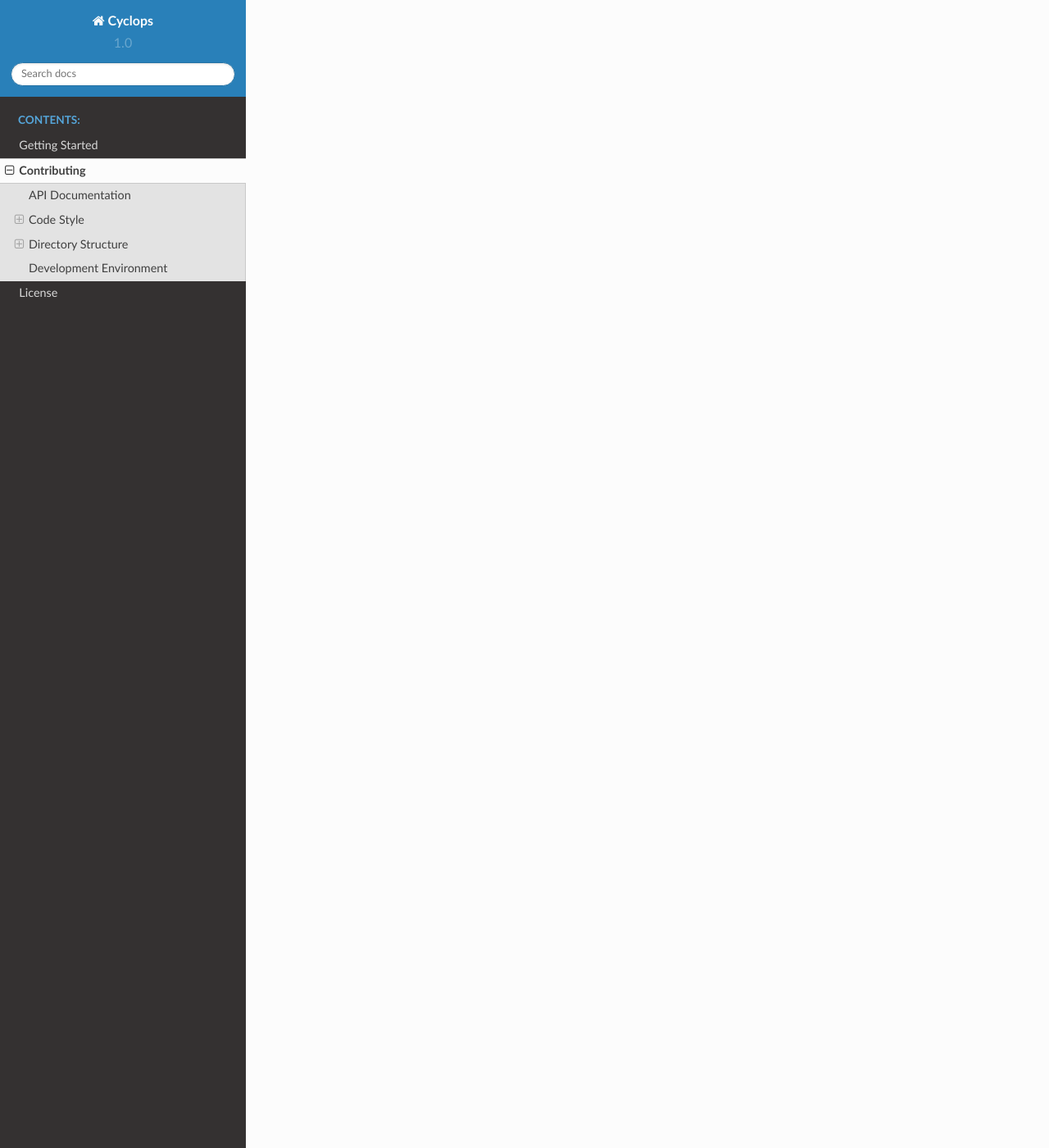
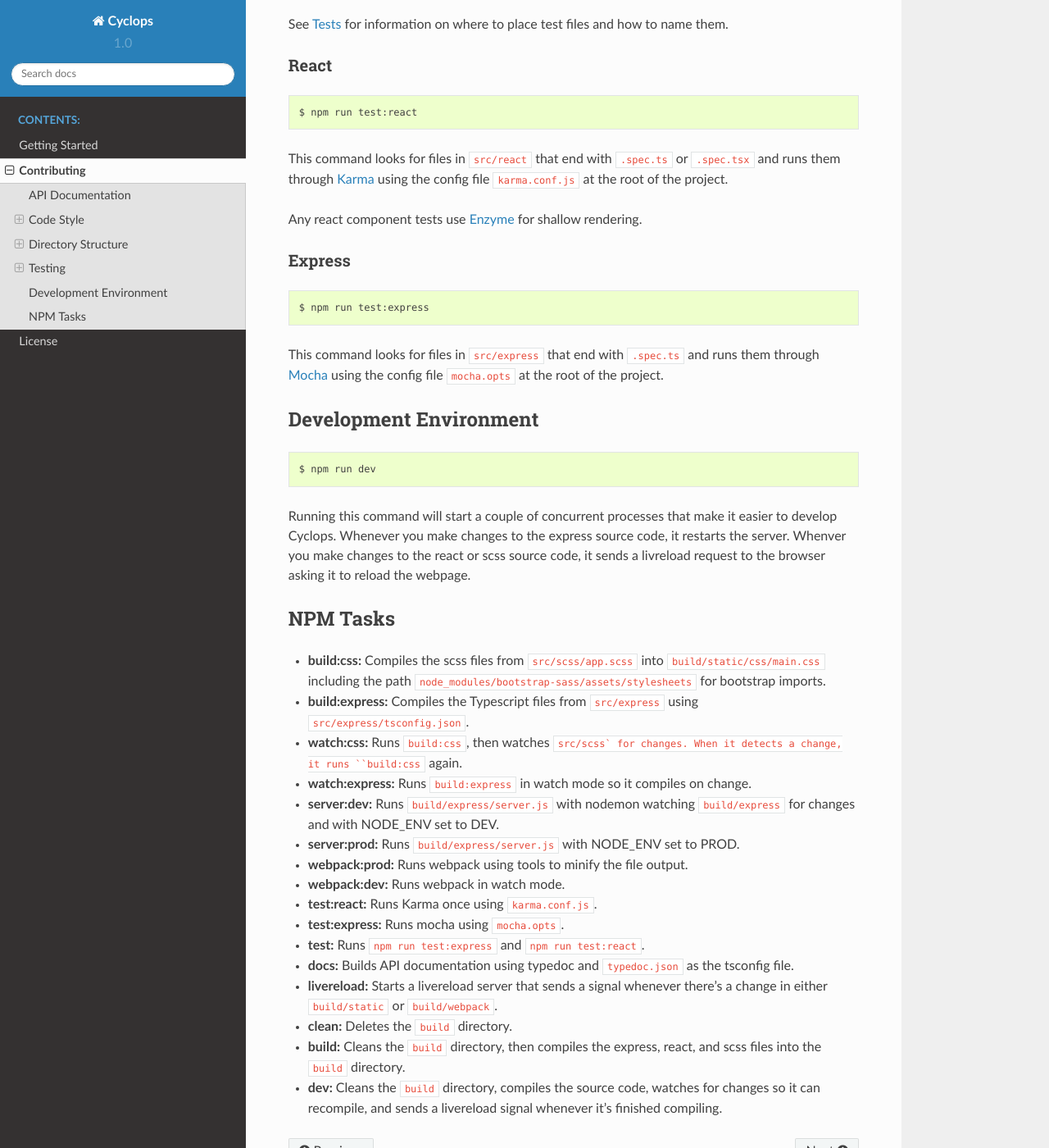
Before and after one commit to nelu/cyclops, a Sphinx documentation site: the page built from sphinx-docs/source/contributing.txt, in a window 1280 px wide and 1400 px high, scrolled down 8996 px. Shown: the whole window at 82% size. Built offline with Sphinx 7.4.7 and the Read the Docs theme 2.0.0, drawn with Linux system fonts in a browser that asks for light colours; some of the changed text lies outside the part shown.

Commit message:
add documentation for developers

```diff
--- a/package.json
+++ b/package.json
@@ -15,7 +15,7 @@
     "test:react": "karma start --single-run",
     "test:express": "mocha --opts mocha.opts",
     "test": "npm run test:express & npm run test:react",
-    "docs": "typedoc --out docs --target ES6 --tsconfig typedoc.json --readme DOCUMENTATION.md --includeDeclarations --ignoreCompilerErrors src/",
+    "docs": "typedoc --out docs --target ES6 --tsconfig typedoc.json --includeDeclarations --ignoreCompilerErrors src/",
     "livereload": "livereload \"build/static,build/webpack\"",
     "clean": "del build",
     "build": "npm run clean && npm run build:express && npm run build:css && npm run webpack:prod",
--- a/sphinx-docs/source/contributing.txt
+++ b/sphinx-docs/source/contributing.txt
@@ -24,7 +24,9 @@ Code Style
 General
 =======
 
-The style uses most of `Typescript's coding guidelines <https://github.com/Microsoft/TypeScript/wiki/Coding-guidelines>`_ with a few exceptions, such as indenting with 2 spaces instead of 4. These exceptions are caught by TSLint, so make sure to run it before contributing.
+The style uses `Typescript's coding guidelines <https://github.com/Microsoft/TypeScript/wiki/Coding-guidelines>`_ and `TSLint rules <https://palantir.github.io/tslint/>`_ with a few exceptions. These exceptions are outlined in the ``tslint.json`` file at the root of the project directory.
+
+Make sure to run TSLint before making a pull request.
 
 .. _code-style-express-router:
 
@@ -274,16 +276,20 @@ React
 
     |── api/
     |   └── endpoint/
+    |       |── _tests_/
     |       |── api.ts
     |       |── constants.ts
     |       |── schema.ts
     |       |── types.ts
     |       └── utils.ts
     |── components/
+    |   └── _tests_/
     |── services/
     |   └── service
     |       |── components/
+    |       |   └── _tests_/
     |       |── utils/
+    |       |   └── _tests_/
     |       |── types.ts
     |       └── constants.ts
     |── types/
@@ -291,14 +297,20 @@ React
     |── typings/
     |   └── typing.d.ts
     |── utils/
+    |   |── _tests_/
     |   └── utility.ts
     |── views/
     |   └── view/
     |       |── actions/
+    |       |   └── _tests_/
     |       |── components/
+    |       |   └── _tests_/
     |       |── containers/
+    |       |   └── _tests_/
     |       |── reducers/
+    |       |   └── _tests_/
     |       |── utils/
+    |       |   └── _tests_/
     |       |── constants.ts
     |       └── types.ts
     |── app.tsx
@@ -306,6 +318,7 @@ React
     |── store.ts
     └── tsconfig.json
 
+- **_tests_:** See :ref:`directory-structure-tests`.
 - **api:** Contains files that connect to the Cyphon API. It's subdirectory's are correlated to the root of the Cyphon API to easily locate where endpoint types and functions live. Each subdirectory is named after the API url and can contains these files:
 
     - **api.ts:** Functions that gets or sends information to the API endpoint.
@@ -348,16 +361,20 @@ Express
 ::
 
     |── controllers/
+    |   └── _tests_
     |── middlewares/
+    |   └── _tests_/
     |── static/
     |── typings/
     |── utils/
+    |   └── _tests_/
     |── views/
     |── constants.ts
     |── server.ts
     |── tsconfig.json
     └── types.js
 
+- **_tests_:** See :ref:`directory-structure-tests`.
 - **controllers:** Controllers that handle the different routes of the server. Files in this directory should follow he style referenced here: :ref:`code-style-express-router`.
 - **middlewares:** Express middleware.
 - **static:** Static assets that are served at the url ``/static/``.
@@ -369,6 +386,21 @@ Express
 - **tsconfig.json:** Typescript configuration for the express server.
 - **types.js** Type definitions for the server.
 
+.. _directory-structure-tests:
+
+Tests
+=====
+
+::
+
+    └── (directory)/
+        |── _tests_/
+        |   |── file.spec.ts
+        |   └── component.spec.tsx
+        |── file.ts
+        └── component.ts
+
+You might notice a few directories in :ref:`directory-structure-react` and :ref:`directory-structure-express` with directories named ``_tests_``. These store tests for files in that directory. The test file name should be the same as the file it's testing, but it should be suffixed with ``.spec.ts`` or ``.spec.tsx``. The suffix depends on if the file contains any JSX in it. This structure keeps the directory from becoming polluted with spec files. See :ref:`tests` for more info.
 
 .. _directory-structure-scss:
 
@@ -416,6 +448,45 @@ Build
 - **static:** Compiled static assets are placed here. Right now it only holds the compiled sass stylesheet.
 - **webpack:** Compiled webpack bundles and assets are placed here.
 
+.. _tests:
+
+Testing
+*******
+
+::
+
+    $ npm run test
+
+This command runs all the testing commands for the application.
+
+All tests use `Mocha <https://mochajs.org/>`_ as the testing framework, use `Chai <http://chaijs.com/>`_ as the assertion library, and uses `Sinon <http://sinonjs.org/>`_ for mocking.
+
+See :ref:`directory-structure-tests` for information on where to place test files and how to name them.
+
+.. _tests-react:
+
+React
+=====
+
+::
+
+    $ npm run test:react
+
+This command looks for files in ``src/react`` that end with ``.spec.ts`` or ``.spec.tsx`` and runs them through `Karma <https://karma-runner.github.io/1.0/index.html>`_ using the config file ``karma.conf.js`` at the root of the project.
+
+Any react component tests use `Enzyme <http://airbnb.io/enzyme/>`_ for shallow rendering.
+
+.. _tests-express:
+
+Express
+=======
+
+::
+
+    $ npm run test:express
+
+This command looks for files in ``src/express`` that end with ``.spec.ts`` and runs them through `Mocha <https://mochajs.org/>`_ using the config file ``mocha.opts`` at the root of the project.
+
 .. _dev-task
 
 Development Environment
@@ -425,4 +496,24 @@ Development Environment
 
     $ npm run dev
 
-Running this command will start a couple of concurrent processes that make it easier to develop on Cyclops. Whenever you make changes to the express source code, it restarts the server. Whenver you make changes to the react or scss source code, it sends a livreload request to the browser asking it to reload the webpage.
+Running this command will start a couple of concurrent processes that make it easier to develop Cyclops. Whenever you make changes to the express source code, it restarts the server. Whenver you make changes to the react or scss source code, it sends a livreload request to the browser asking it to reload the webpage.
+
+NPM Tasks
+*********
+
+- **build:css:** Compiles the scss files from ``src/scss/app.scss`` into ``build/static/css/main.css`` including the path ``node_modules/bootstrap-sass/assets/stylesheets`` for bootstrap imports.
+- **build:express:** Compiles the Typescript files from ``src/express`` using ``src/express/tsconfig.json``.
+- **watch:css:** Runs ``build:css``, then watches ``src/scss` for changes. When it detects a change, it runs ``build:css`` again.
+- **watch:express:** Runs ``build:express`` in watch mode so it compiles on change.
+- **server:dev:** Runs ``build/express/server.js`` with nodemon watching ``build/express`` for changes and with NODE_ENV set to DEV.
+- **server:prod:** Runs ``build/express/server.js`` with NODE_ENV set to PROD.
+- **webpack:prod:** Runs webpack using tools to minify the file output.
+- **webpack:dev:** Runs webpack in watch mode.
+- **test:react:** Runs Karma once using ``karma.conf.js``.
+- **test:express:** Runs mocha using ``mocha.opts``.
+- **test:** Runs ``npm run test:express`` and ``npm run test:react``.
+- **docs:** Builds API documentation using typedoc and ``typedoc.json`` as the tsconfig file.
+- **livereload:** Starts a livereload server that sends a signal whenever there's a change in either ``build/static`` or ``build/webpack``.
+- **clean:** Deletes the ``build`` directory.
+- **build:** Cleans the ``build`` directory, then compiles the express, react, and scss files into the ``build`` directory.
+- **dev:** Cleans the ``build`` directory, compiles the source code, watches for changes so it can recompile, and sends a livereload signal whenever it's finished compiling.
```
Also changed, not shown: README.md (+10 -0 lines), 8 other files.
